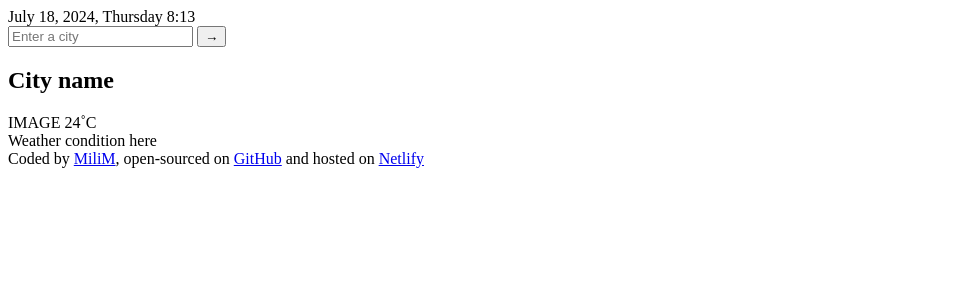
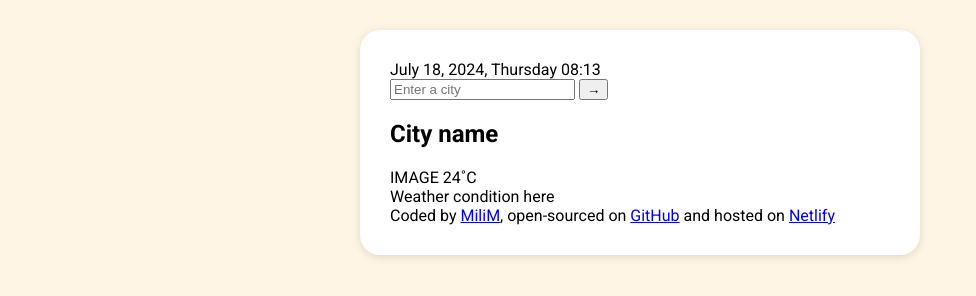
Before and after one commit to milimk/javascript-weather-app, a plain HTML site: page index.html in a window 1280 px wide. Shown: the whole page, without its empty margins (0-976 px from the left). Drawn offline with Linux system fonts and the light colour scheme.

Commit message:
Styled font, content container

```diff
--- a/index.html
+++ b/index.html
@@ -3,10 +3,17 @@
   <head>
     <meta charset="UTF-8" />
     <meta name="viewport" content="width=device-width, initial-scale=1.0" />
+    <link rel="preconnect" href="https://fonts.googleapis.com" />
+    <link rel="preconnect" href="https://fonts.gstatic.com" crossorigin />
+    <link
+      href="https://fonts.googleapis.com/css2?family=Roboto:ital,wght@0,100;0,300;0,400;0,500;0,700;0,900;1,100;1,300;1,400;1,500;1,700;1,900&display=swap"
+      rel="stylesheet"
+    />
     <title>Weather App</title>
-    <style src="src/style.css"></style>
+    <link rel="stylesheet" href="src/style.css" />
   </head>
   <body>
+    <div class="content">
       <header>
         <div class="current-date">Current Date</div>
         <div class="search">
@@ -34,12 +41,16 @@
         Coded by
         <a href="https://github.com/milimk" target="_blank"> MiliM</a>,
         open-sourced on
-      <a href="https://github.com/milimk/shecodes-weather-app" target="_blank">
+        <a
+          href="https://github.com/milimk/shecodes-weather-app"
+          target="_blank"
+        >
           GitHub</a
         >
         and hosted on
         <a href="https://weather-milim.netlify.app/" target="_blank">Netlify</a>
       </footer>
+    </div>
     <script src="src/index.js"></script>
   </body>
 </html>
--- a/src/index.js
+++ b/src/index.js
@@ -3,6 +3,14 @@ function formatDate(now) {
   let year = now.getFullYear();
   let hours = now.getHours();
   let minutes = now.getMinutes();
+
+  if (minutes < 10) {
+    minutes = `0${minutes}`;
+  }
+
+  if (hours < 10) {
+    hours = `0${hours}`;
+  }
 
   let months = [
     "January",
--- a/src/style.css
+++ b/src/style.css
@@ -0,0 +1,13 @@
+body {
+  font-family: "Roboto", sans-serif;
+  background-color: #fff5e4;
+}
+
+.content {
+  margin: 30px auto;
+  max-width: 500px;
+  background-color: white;
+  padding: 30px;
+  border-radius: 20px;
+  box-shadow: rgba(99, 99, 99, 0.2) 0px 2px 8px 0px;
+}
```
Lines whose indentation alone changed are shown as unchanged.
